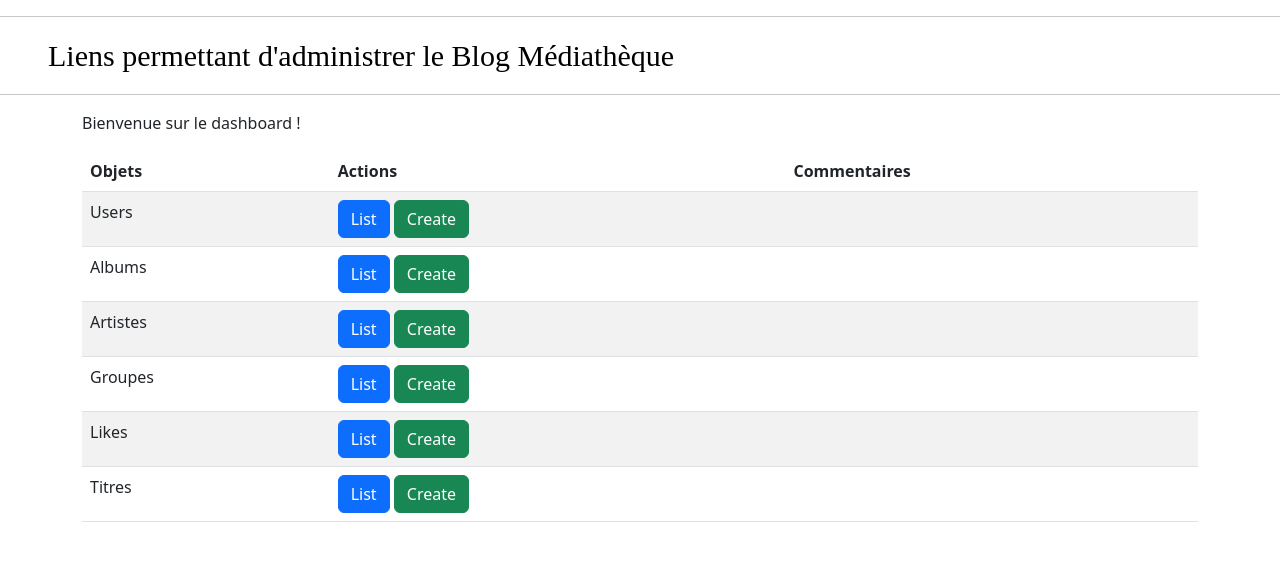
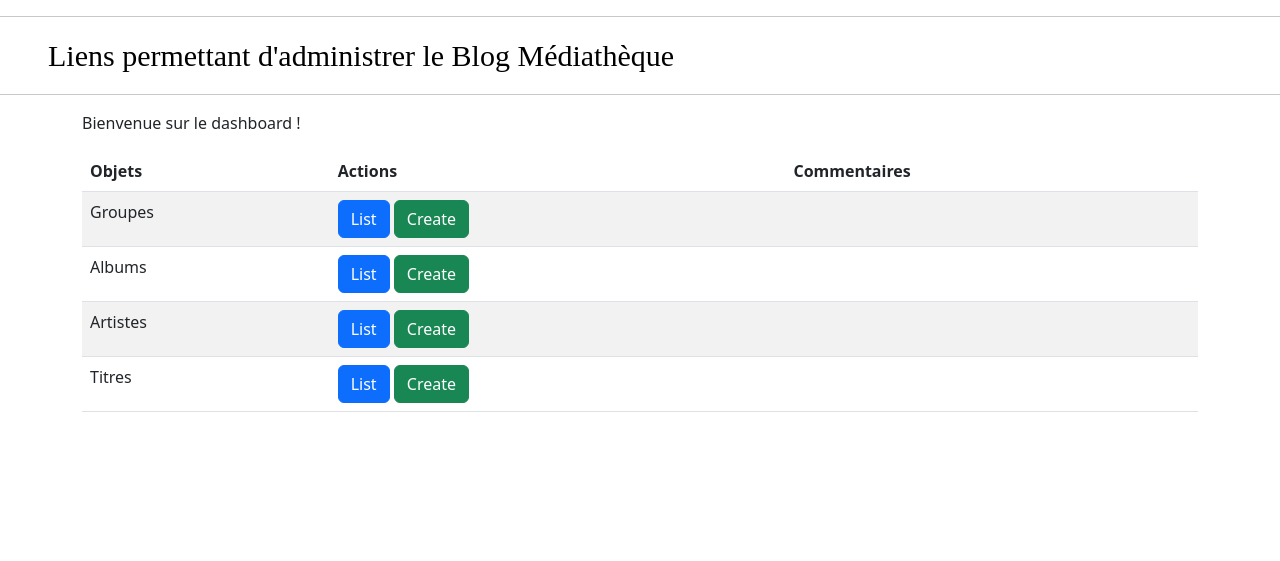
Before and after one commit to s-PigaChavigny/mediatheque, a PHP site: page /views/backend/dashboard.php in a window 1280 px wide. Shown: the part 62-623 px from the top of the page. Run offline with PHP 8.4, Linux system fonts and the light colour scheme; a stand-in replaces the project's code that opens the database connection.

Commit message:
détails

```diff
--- a/views/backend/albums/create.php
+++ b/views/backend/albums/create.php
@@ -50,8 +50,8 @@ include '../../../header.php';
                 </div>
                 <br />
                 <div class="form-group mt-2">
-                    <a href="list.php" class="btn btn-moyen">List</a>
-                    <button type="submit" class="btn btn-clair">Confirmer create ?</button>
+                    <a href="list.php" class="btn btn-primary">List</a>
+                    <button type="submit" class="btn btn-success">Confirmer create ?</button>
                 </div>
             </form>
         </div>
--- a/views/backend/albums/delete.php
+++ b/views/backend/albums/delete.php
@@ -55,14 +55,14 @@ if(isset($_GET['idAlb'])){
                 </div>
                 <br />
                 <div class="form-group mt-2">
-                    <a href="list.php" class="btn btn-moyen">List</a>
+                    <a href="list.php" class="btn btn-primary">List</a>
 
                     <?php if($titreCount === 0 && $likeCount === 0): ?>
-                        <button type="submit" class="btn btn-fonce" onclick="return confirm('Êtes-vous sûr de vouloir supprimer cet album ?');">
+                        <button type="submit" class="btn btn-danger" onclick="return confirm('Êtes-vous sûr de vouloir supprimer cet album ?');">
                             Confirmer la suppression
                         </button>
                     <?php else: ?>
-                        <button type="button" class="btn btn-fonce" disabled>Suppression impossible</button>
+                        <button type="button" class="btn btn-danger" disabled>Suppression impossible</button>
                     <?php endif; ?>
                 </div>
             </form>
--- a/views/backend/albums/edit.php
+++ b/views/backend/albums/edit.php
@@ -50,8 +50,8 @@ if(isset($_GET['idAlb'])){
                 </div>
                 <br />
                 <div class="form-group mt-2">
-                    <a href="list.php" class="btn btn-moyen">List</a>
-                    <button type="submit" class="btn btn-clair">Confirmer edit ?</button>
+                    <a href="list.php" class="btn btn-primary">List</a>
+                    <button type="submit" class="btn btn-warning">Confirmer edit ?</button>
                 </div>
             </form>
         </div>
--- a/views/backend/artistes/create.php
+++ b/views/backend/artistes/create.php
@@ -34,8 +34,8 @@ include '../../../header.php';
                 </div>
                 <br />
                 <div class="form-group mt-2">
-                    <a href="list.php" class="btn btn-moyen">List</a>
-                    <button type="submit" class="btn btn-clair">Confirmer create ?</button>
+                    <a href="list.php" class="btn btn-primary">List</a>
+                    <button type="submit" class="btn btn-success">Confirmer create ?</button>
                 </div>
             </form>
         </div>
--- a/views/backend/artistes/delete.php
+++ b/views/backend/artistes/delete.php
@@ -54,14 +54,14 @@ if(isset($_GET['idArt'])){
                 </div>
                 <br />
                 <div class="form-group mt-2">
-                    <a href="list.php" class="btn btn-moyen">List</a>
+                    <a href="list.php" class="btn btn-primary">List</a>
 
                     <?php if($albumCount === 0): ?>
-                        <button type="submit" class="btn btn-fonce" onclick="return confirm('Êtes-vous sûr de vouloir supprimer cet.te artiste ?');">
+                        <button type="submit" class="btn btn-danger" onclick="return confirm('Êtes-vous sûr de vouloir supprimer cet.te artiste ?');">
                             Confirmer la suppression
                         </button>
                     <?php else: ?>
-                        <button type="button" class="btn btn-fonce" disabled>Suppression impossible</button>
+                        <button type="button" class="btn btn-danger" disabled>Suppression impossible</button>
                     <?php endif; ?>
                 </div>
             </form>
--- a/views/backend/artistes/edit.php
+++ b/views/backend/artistes/edit.php
@@ -38,8 +38,8 @@ if(isset($_GET['idArt'])){
                 </div>
                 <br />
                 <div class="form-group mt-2">
-                    <a href="list.php" class="btn btn-moyen">List</a>
-                    <button type="submit" class="btn btn-clair">Confirmer edit ?</button>
+                    <a href="list.php" class="btn btn-primary">List</a>
+                    <button type="submit" class="btn btn-warning">Confirmer edit ?</button>
                 </div>
             </form>
         </div>
--- a/views/backend/dashboard.php
+++ b/views/backend/dashboard.php
@@ -24,10 +24,10 @@ include '../../header.php';
                     </thead>
                     <tbody>
                         <tr>
-                            <td>Users</td>
+                            <td>Groupes</td>
                             <td>
-                                <a href="/views/backend/users/list.php" class="btn btn-primary ">List</a>
-                                <a href="/views/backend/users/create.php" class="btn btn-success ">Create</a>
+                                <a href="/views/backend/groupes/list.php" class="btn btn-primary ">List</a>
+                                <a href="/views/backend/groupes/create.php" class="btn btn-success ">Create</a>
                             </td>
                             <td></td>
                         </tr>
@@ -48,22 +48,6 @@ include '../../header.php';
                             <td></td>
                         </tr>
                         <tr>
-                            <td>Groupes</td>
-                            <td>
-                                <a href="/views/backend/groupes/list.php" class="btn btn-primary ">List</a>
-                                <a href="/views/backend/groupes/create.php" class="btn btn-success ">Create</a>
-                            </td>
-                            <td></td>
-                        </tr>
-                        <tr>
-                            <td>Likes</td>
-                            <td>
-                                <a href="/views/backend/likes/list.php" class="btn btn-primary ">List</a>
-                                <a href="/views/backend/likes/create.php" class="btn btn-success ">Create</a>
-                            </td>
-                            <td></td>
-                        </tr>
-                        <tr>
                             <td>Titres</td>
                             <td>
                                 <a href="/views/backend/titres/list.php" class="btn btn-primary ">List</a>
@@ -71,18 +55,6 @@ include '../../header.php';
                             </td>
                             <td></td>
                         </tr>
-<!--                         <tr>
-                            <td>Statuts</td>
-                            <td>
-                                <a href="/views/backend/statutsCC/list.php" class="btn btn-primary disabled">List</a>
-                                <a href="/views/backend/statutsCC/create.php" class="btn btn-success disabled">Create</a>
-                                <a href="/views/backend/statutsCC/edit.php" class="btn btn-warning disabled">Edit</a>
-                                <a href="/views/backend/statutsCC/delete.php" class="btn btn-danger disabled">Delete</a>
-                            </td>
-                            <td>
-                                <p>CC S2 : Exemple CRUD fourni</p>
-                            </td>
-                        </tr> -->
                     </tbody>
                 </table>
             </div>
--- a/views/backend/groupes/create.php
+++ b/views/backend/groupes/create.php
@@ -22,8 +22,8 @@ include '../../../header.php';
                 </div>
                 <br />
                 <div class="form-group mt-2">
-                    <a href="list.php" class="btn btn-moyen">List</a>
-                    <button type="submit" class="btn btn-clair">Confirmer create ?</button>
+                    <a href="list.php" class="btn btn-primary">List</a>
+                    <button type="submit" class="btn btn-success">Confirmer create ?</button>
                 </div>
             </form>
         </div>
--- a/views/backend/groupes/delete.php
+++ b/views/backend/groupes/delete.php
@@ -55,14 +55,14 @@ if(isset($_GET['idGp'])){
                 </div>
                 <br />
                 <div class="form-group mt-2">
-                    <a href="list.php" class="btn btn-moyen">List</a>
+                    <a href="list.php" class="btn btn-primary">List</a>
 
                     <?php if($artistCount === 0 && $albumCount === 0): ?>
-                        <button type="submit" class="btn btn-fonce" onclick="return confirm('Êtes-vous sûr de vouloir supprimer ce mot clé ?');">
+                        <button type="submit" class="btn btn-danger" onclick="return confirm('Êtes-vous sûr de vouloir supprimer ce mot clé ?');">
                             Confirmer la suppression
                         </button>
                     <?php else: ?>
-                        <button type="button" class="btn btn-fonce" disabled>Suppression impossible</button>
+                        <button type="button" class="btn btn-danger" disabled>Suppression impossible</button>
                     <?php endif; ?>
                 </div>
             </form>
--- a/views/backend/groupes/edit.php
+++ b/views/backend/groupes/edit.php
@@ -25,8 +25,8 @@ if(isset($_GET['idGp'])){
                 </div>
                 <br />
                 <div class="form-group mt-2">
-                    <a href="list.php" class="btn btn-moyen">List</a>
-                    <button type="submit" class="btn btn-clair">Confirmer edit ?</button>
+                    <a href="list.php" class="btn btn-primary">List</a>
+                    <button type="submit" class="btn btn-warning">Confirmer edit ?</button>
                 </div>
             </form>
         </div>
--- a/views/backend/groupes/list.php
+++ b/views/backend/groupes/list.php
@@ -26,8 +26,8 @@ $groupes = sql_select("groupe", "*");
                             <td><?php echo($groupe['nomGp']); ?></td>
                             <td><?php echo($groupe['dtCreaGp']); ?></td>
                             <td>
-                                <a href="edit.php?idGp=<?php echo($groupe['idGp']); ?>" class="btn btn-moyen">Edit</a>
-                                <a href="delete.php?idGp=<?php echo($groupe['idGp']); ?>" class="btn btn-fonce">Delete</a>
+                                <a href="edit.php?idGp=<?php echo($groupe['idGp']); ?>" class="btn btn-warning">Edit</a>
+                                <a href="delete.php?idGp=<?php echo($groupe['idGp']); ?>" class="btn btn-danger">Delete</a>
                             </td>
                         </tr>
                     <?php } ?>
--- a/views/backend/titres/delete.php
+++ b/views/backend/titres/delete.php
@@ -46,8 +46,8 @@ if(isset($_GET['idTit'])){
                 </div>
                 <br />
                 <div class="form-group mt-2">
-                    <a href="list.php" class="btn btn-moyen">List</a>
-                    <button type="submit" class="btn btn-fonce" onclick="return confirm('Êtes-vous sûr de vouloir supprimer ce titre ?');">
+                    <a href="list.php" class="btn btn-primary">List</a>
+                    <button type="submit" class="btn btn-danger" onclick="return confirm('Êtes-vous sûr de vouloir supprimer ce titre ?');">
                         Confirmer la suppression
                     </button>
                 </div>
```
